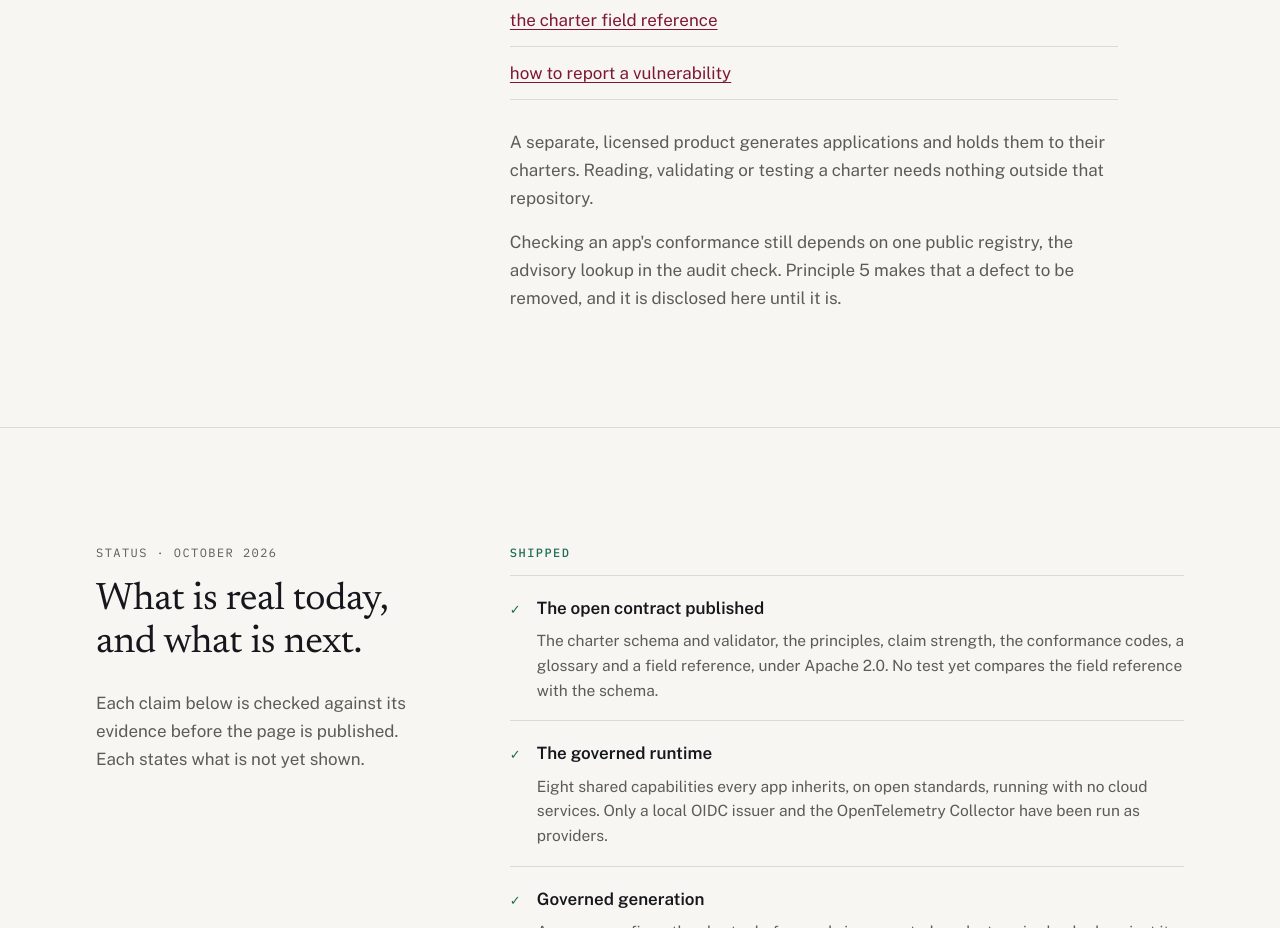
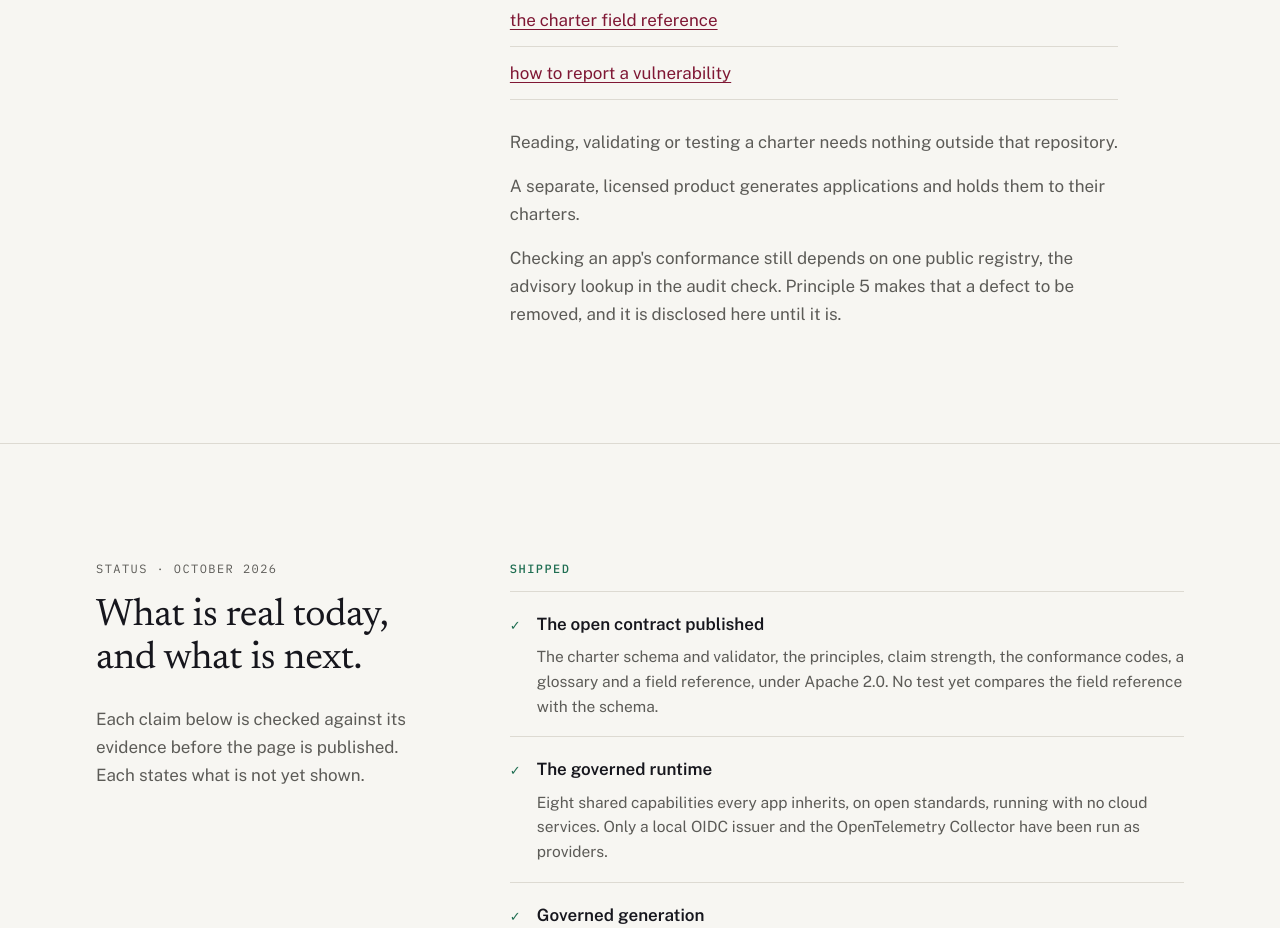
Before and after one commit to bfadol/charter-spec, a website: page website/index.html in a window 1280 px wide. Shown: the part 2460-3388 px from the top of the page. Drawn offline with nearby package versions, Linux system fonts and the light colour scheme.

Commit message:
Site: What is published, repository sentence before the product sentence
Splits the paragraph after the list into two, in the order ruled on
2026-10-10: the repository sentence first, then the sentence on the
separate licensed product. Text unchanged otherwise.

Co-Authored-By: Claude Opus 5.5 <noreply@anthropic.com>

```diff
--- a/website/index.html
+++ b/website/index.html
@@ -182,7 +182,8 @@ footer .fm{font-family:var(--display);font-size:18px;color:var(--ink)}
         <li><a href="https://github.com/bfadol/charter-spec/blob/main/docs/charter-reference.md">the charter field reference</a></li>
         <li><a href="https://github.com/bfadol/charter-spec/blob/main/SECURITY.md">how to report a vulnerability</a></li>
       </ul>
-      <p class="muted">A separate, licensed product generates applications and holds them to their charters. Reading, validating or testing a charter needs nothing outside that repository.</p>
+      <p class="muted">Reading, validating or testing a charter needs nothing outside that repository.</p>
+      <p class="muted">A separate, licensed product generates applications and holds them to their charters.</p>
       <p class="muted">Checking an app's conformance still depends on one public registry, the advisory lookup in the audit check. Principle 5 makes that a defect to be removed, and it is disclosed here until it is.</p>
     </div>
   </div>
```
